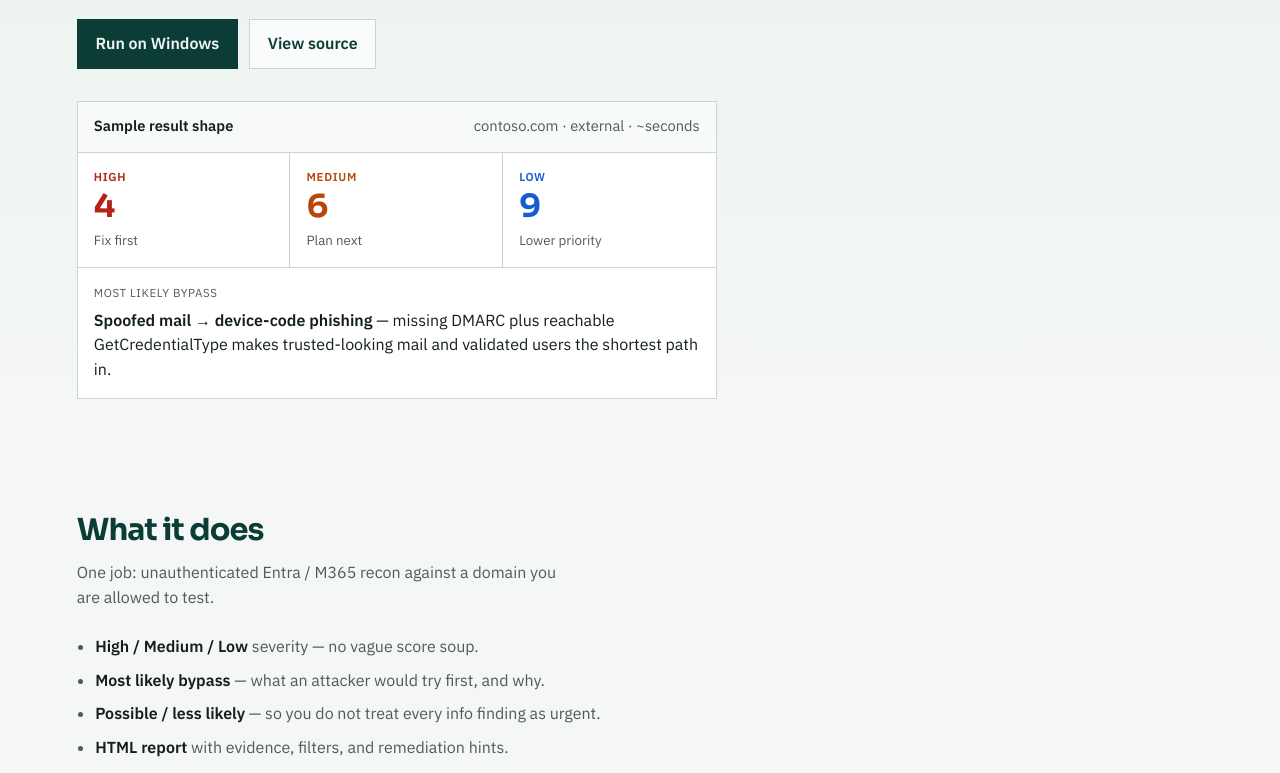
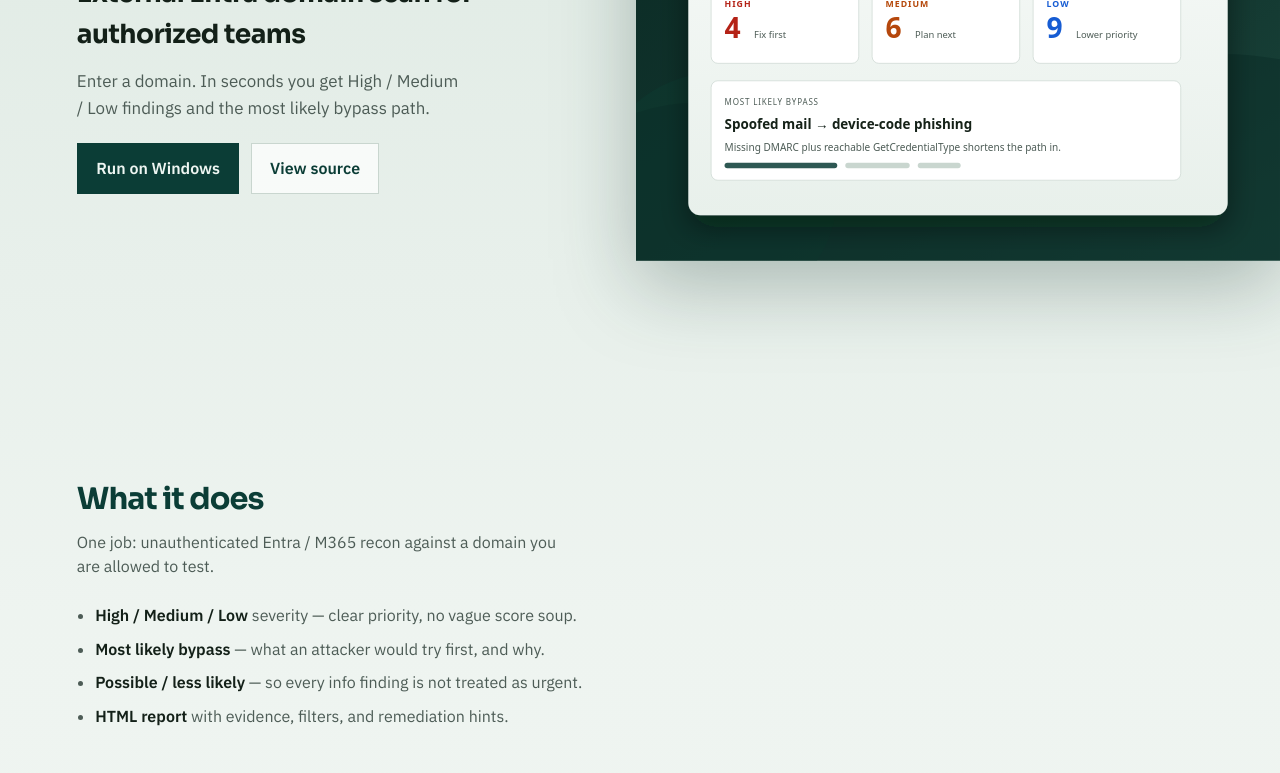
Before and after one commit to vladjoh/RedTeam, a plain HTML site: page docs/index.html in a window 1280 px wide. Shown: the part 377-1150 px from the top of the page. Drawn offline with Linux system fonts and the light colour scheme.

Commit message:
Host company site on Cloudflare Pages for private repos
Replace GitHub Pages with Cloudflare Pages so the repo can stay
private. Refresh the docs/ landing site and document custom domain
plus optional Access login gating.

Co-authored-by: Vlad Johansen <vladjoh@users.noreply.github.com>

```diff
--- a/docs/index.html
+++ b/docs/index.html
@@ -4,7 +4,15 @@
   <meta charset="utf-8" />
   <meta name="viewport" content="width=device-width, initial-scale=1" />
   <title>M365 Red Team — External Entra domain scan</title>
-  <meta name="description" content="Authorized external Entra / Microsoft 365 domain scan for Windows. High, Medium, Low findings. Most likely bypass paths. Verify results. Notify stakeholders." />
+  <meta name="description" content="Authorized external Entra / Microsoft 365 domain scan for Windows. High, Medium, Low findings and the most likely bypass path — in seconds." />
+  <meta name="theme-color" content="#0b3d36" />
+  <meta property="og:type" content="website" />
+  <meta property="og:title" content="M365 Red Team" />
+  <meta property="og:description" content="External Entra domain scan for authorized teams. Severity-ranked findings and the most likely bypass path." />
+  <meta property="og:image" content="hero-scan.svg" />
+  <meta name="twitter:card" content="summary_large_image" />
+
+
   <link rel="preconnect" href="https://fonts.googleapis.com" />
   <link rel="preconnect" href="https://fonts.gstatic.com" crossorigin />
   <link href="https://fonts.googleapis.com/css2?family=Sora:wght@550;650;700&family=IBM+Plex+Sans:wght@400;500;600&display=swap" rel="stylesheet" />
@@ -13,41 +21,37 @@
 <body>
   <header class="site-header">
     <a class="logo" href="#top">M365 Red Team</a>
-    <nav>
+    <nav aria-label="Primary">
       <a href="#product">Product</a>
       <a href="#checks">Checks</a>
       <a href="#install">Install</a>
       <a href="#rules">Rules</a>
+      <a href="#contact">Contact</a>
     </nav>
   </header>
 
   <main id="top">
-    <section class="hero">
+    <section class="hero" aria-label="M365 Red Team">
+      <div class="hero-copy">
         <p class="brand-mark">M365 Red Team</p>
         <h1>External Entra domain scan for authorized teams</h1>
         <p class="lede">
-        Enter a domain. In a few seconds you get High / Medium / Low findings,
-        the most likely bypass path, and a clear explanation of what matters less.
+          Enter a domain. In seconds you get High / Medium / Low findings
+          and the most likely bypass path.
         </p>
         <div class="cta-row">
           <a class="btn primary" href="#install">Run on Windows</a>
           <a class="btn ghost" href="https://github.com/vladjoh/RedTeam">View source</a>
         </div>
-
-      <div class="sample" aria-label="Sample severity summary">
-        <div class="sample-top">
-          <strong>Sample result shape</strong>
-          <span>contoso.com · external · ~seconds</span>
       </div>
-        <div class="hml">
-          <div class="high"><span>HIGH</span><b>4</b><small>Fix first</small></div>
-          <div class="medium"><span>MEDIUM</span><b>6</b><small>Plan next</small></div>
-          <div class="low"><span>LOW</span><b>9</b><small>Lower priority</small></div>
-        </div>
-        <div class="sample-bypass">
-          <div class="label">Most likely bypass</div>
-          <p><strong>Spoofed mail → device-code phishing</strong> — missing DMARC plus reachable GetCredentialType makes trusted-looking mail and validated users the shortest path in.</p>
-        </div>
+      <div class="hero-visual" aria-hidden="false">
+        <img
+          class="hero-image"
+          src="hero-scan.svg"
+          width="960"
+          height="640"
+          alt="Scan console showing High, Medium, and Low findings with the most likely bypass path"
+        />
       </div>
     </section>
 
@@ -55,28 +59,47 @@
       <h2>What it does</h2>
       <p class="section-lede">One job: unauthenticated Entra / M365 recon against a domain you are allowed to test.</p>
       <ul class="plain-list">
-        <li><strong>High / Medium / Low</strong> severity — no vague score soup.</li>
+        <li><strong>High / Medium / Low</strong> severity — clear priority, no vague score soup.</li>
         <li><strong>Most likely bypass</strong> — what an attacker would try first, and why.</li>
-        <li><strong>Possible / less likely</strong> — so you do not treat every info finding as urgent.</li>
+        <li><strong>Possible / less likely</strong> — so every info finding is not treated as urgent.</li>
         <li><strong>HTML report</strong> with evidence, filters, and remediation hints.</li>
       </ul>
     </section>
 
     <section id="checks" class="section section-alt">
       <h2>Check coverage</h2>
-      <p class="section-lede">Same problem space as full Entra recon suites — implemented as this product’s own external scanner.</p>
+      <p class="section-lede">The same problem space as full Entra recon suites — as this product’s own external scanner.</p>
       <div class="check-grid">
-        <article><h3>Tenant &amp; federation</h3><p>OpenID fingerprint, Managed/Federated realm, ADFS MEX / IdP-initiated hints, B2C / CIAM hosts.</p></article>
-        <article><h3>Identity enum</h3><p>GetCredentialType reachability, OneDrive URL patterns, Graph metadata.</p></article>
-        <article><h3>DNS / mail</h3><p>MX, SPF, DMARC, DKIM selectors, TXT SaaS markers, SRV.</p></article>
-        <article><h3>M365 services</h3><p>SharePoint / OneDrive / admin hosts, REST anonymity check, EXO endpoints, common app portals.</p></article>
-        <article><h3>MFA / auth gaps</h3><p>ROPC risk class, device-code phishing, EWS Basic advert, ADFS WS-Trust endpoints.</p></article>
-        <article><h3>OAuth &amp; Azure edge</h3><p>Consent / FOCI risk classes, dangling Azure CNAMEs, Power Pages OData probes.</p></article>
+        <article>
+          <h3>Tenant &amp; federation</h3>
+          <p>OpenID fingerprint, Managed/Federated realm, ADFS MEX / IdP-initiated hints, B2C / CIAM hosts.</p>
+        </article>
+        <article>
+          <h3>Identity enum</h3>
+          <p>GetCredentialType reachability, OneDrive URL patterns, Graph metadata.</p>
+        </article>
+        <article>
+          <h3>DNS / mail</h3>
+          <p>MX, SPF, DMARC, DKIM selectors, TXT SaaS markers, SRV.</p>
+        </article>
+        <article>
+          <h3>M365 services</h3>
+          <p>SharePoint / OneDrive / admin hosts, REST anonymity check, EXO endpoints, common app portals.</p>
+        </article>
+        <article>
+          <h3>MFA / auth gaps</h3>
+          <p>ROPC risk class, device-code phishing, EWS Basic advert, ADFS WS-Trust endpoints.</p>
+        </article>
+        <article>
+          <h3>OAuth &amp; Azure edge</h3>
+          <p>Consent / FOCI risk classes, dangling Azure CNAMEs, Power Pages OData probes.</p>
+        </article>
       </div>
     </section>
 
     <section id="install" class="section">
       <h2>Install on Windows</h2>
+      <p class="section-lede">Python 3.11+, then two scripts. The browser opens when the app is ready.</p>
       <ol class="steps">
         <li>
           <strong>Python 3.11+</strong>
@@ -88,14 +111,14 @@
 cd RedTeam
 .\scripts\setup-windows.ps1
 .\scripts\run-assessment.ps1</code></pre>
-          <p>Browser opens <code>http://localhost:8501</code> when ready.</p>
+          <p>Browser opens <code>http://localhost:8501</code>.</p>
         </li>
         <li>
           <strong>Scan</strong>
           <p>Enter an authorized domain → <strong>Start external scan</strong> → read High / Medium / Low → download the report.</p>
         </li>
       </ol>
-      <p><a href="https://github.com/vladjoh/RedTeam/blob/main/SETUP-WINDOWS.md">SETUP-WINDOWS.md</a></p>
+      <p class="doc-link"><a href="https://github.com/vladjoh/RedTeam/blob/main/SETUP-WINDOWS.md">Full Windows setup guide</a></p>
     </section>
 
     <section id="rules" class="section section-alt">
@@ -106,11 +129,24 @@ cd RedTeam
         <p>Always verify findings on the target before changing production controls. The scan uses public endpoints only and finishes in seconds — that does not make surprise testing OK.</p>
       </div>
     </section>
+
+    <section id="contact" class="section">
+      <h2>Contact</h2>
+      <p class="section-lede">Questions, authorized-use partnerships, or issues with the scanner.</p>
+      <div class="cta-row">
+        <a class="btn primary" href="https://github.com/vladjoh/RedTeam/issues">Open a GitHub issue</a>
+        <a class="btn ghost" href="https://github.com/vladjoh/RedTeam">Repository</a>
+      </div>
+    </section>
   </main>
 
   <footer class="site-footer">
     <p><span class="logo">M365 Red Team</span></p>
-    <p><a href="https://github.com/vladjoh/RedTeam">GitHub</a></p>
+    <p>
+      <a href="https://github.com/vladjoh/RedTeam">GitHub</a>
+      ·
+      <a href="https://github.com/vladjoh/RedTeam/blob/main/docs/CLOUDFLARE.md">Cloudflare hosting</a>
+    </p>
   </footer>
   <script src="main.js"></script>
 </body>
--- a/docs/main.js
+++ b/docs/main.js
@@ -6,8 +6,9 @@
     window.addEventListener("scroll", onScroll, { passive: true });
   }
 
+  const reduceMotion = window.matchMedia("(prefers-reduced-motion: reduce)").matches;
   const sections = document.querySelectorAll(".section");
-  if ("IntersectionObserver" in window) {
+  if (!reduceMotion && "IntersectionObserver" in window) {
     const io = new IntersectionObserver(
       (entries) => {
         entries.forEach((entry) => {
--- a/docs/styles.css
+++ b/docs/styles.css
@@ -1,9 +1,10 @@
 :root {
   --ink: #132018;
   --muted: #4d5c56;
-  --paper: #f4f7f5;
+  --paper: #eef4f0;
   --line: #c9d6cf;
   --accent: #0b3d36;
+  --accent-deep: #062821;
   --high: #b42318;
   --medium: #b54708;
   --low: #175cd3;
@@ -19,7 +20,8 @@ body {
   font-family: var(--font-body);
   color: var(--ink);
   background:
-    linear-gradient(180deg, #e7f0eb 0%, var(--paper) 28%, var(--paper) 100%);
+    radial-gradient(1200px 500px at 85% -10%, rgba(47, 110, 90, 0.18), transparent 60%),
+    linear-gradient(180deg, #dce8e1 0%, var(--paper) 32%, #f5f8f6 100%);
   line-height: 1.55;
 }
 a { color: var(--accent); }
@@ -32,8 +34,8 @@ a { color: var(--accent); }
   padding: 1rem 6vw;
   position: sticky;
   top: 0;
-  background: rgba(244, 247, 245, 0.92);
-  backdrop-filter: blur(8px);
+  background: rgba(238, 244, 240, 0.9);
+  backdrop-filter: blur(10px);
   border-bottom: 1px solid transparent;
   z-index: 5;
 }
@@ -50,113 +52,93 @@ a { color: var(--accent); }
 .site-header nav a:hover { color: var(--accent); }
 
 .hero {
-  padding: 4.5rem 6vw 3rem;
-  max-width: 920px;
+  min-height: calc(100vh - 4.2rem);
+  display: grid;
+  grid-template-columns: minmax(280px, 0.9fr) minmax(320px, 1.1fr);
+  align-items: center;
+  gap: 2rem;
+  padding: 2.5rem 0 2.5rem 6vw;
+  overflow: hidden;
+}
+.hero-copy {
+  max-width: 34rem;
+  padding-right: 1rem;
+  z-index: 1;
 }
 .brand-mark {
   font-family: var(--font-display);
   font-weight: 700;
-  font-size: clamp(2.4rem, 5vw, 3.4rem);
-  letter-spacing: -0.04em;
-  margin: 0 0 0.7rem;
+  font-size: clamp(2.5rem, 5.4vw, 3.7rem);
+  letter-spacing: -0.045em;
+  margin: 0 0 0.75rem;
   color: var(--accent);
-  line-height: 1.05;
-  animation: rise 0.65s ease both;
+  line-height: 1.02;
+  animation: rise 0.7s ease both;
 }
 .hero h1 {
   font-family: var(--font-display);
-  font-size: clamp(1.25rem, 2.3vw, 1.7rem);
+  font-size: clamp(1.2rem, 2.2vw, 1.65rem);
   font-weight: 600;
   margin: 0 0 0.85rem;
   max-width: 22ch;
   letter-spacing: -0.02em;
-  animation: rise 0.65s ease 0.06s both;
+  animation: rise 0.7s ease 0.08s both;
 }
 .lede {
   color: var(--muted);
-  max-width: 42ch;
-  margin: 0 0 1.35rem;
-  font-size: 1.05rem;
-  animation: rise 0.65s ease 0.12s both;
+  max-width: 38ch;
+  margin: 0 0 1.4rem;
+  font-size: 1.06rem;
+  animation: rise 0.7s ease 0.14s both;
 }
 .cta-row {
   display: flex;
   flex-wrap: wrap;
   gap: 0.7rem;
-  margin-bottom: 2rem;
-  animation: rise 0.65s ease 0.18s both;
+  animation: rise 0.7s ease 0.2s both;
 }
 .btn {
   display: inline-flex;
   align-items: center;
-  padding: 0.72rem 1.1rem;
+  padding: 0.75rem 1.15rem;
   text-decoration: none;
   font-weight: 600;
   border: 1px solid transparent;
+  transition: transform 0.2s ease, background 0.2s ease, border-color 0.2s ease;
 }
+.btn:hover { transform: translateY(-1px); }
 .btn.primary { background: var(--accent); color: #eef6f2; }
-.btn.ghost { border-color: var(--line); color: var(--accent); background: rgba(255,255,255,.7); }
+.btn.primary:hover { background: var(--accent-deep); }
+.btn.ghost {
+  border-color: var(--line);
+  color: var(--accent);
+  background: rgba(255, 255, 255, 0.72);
+}
+.btn.ghost:hover { border-color: var(--accent); }
 
-.sample {
-  border: 1px solid var(--line);
-  background: #fff;
-  max-width: 640px;
-  animation: rise 0.7s ease 0.22s both;
+.hero-visual {
+  position: relative;
+  height: 100%;
+  min-height: 420px;
+  display: flex;
+  align-items: center;
+  justify-content: flex-end;
+  animation: drift-in 0.9s ease 0.12s both;
 }
-.sample-top {
-  display: flex;
-  justify-content: space-between;
-  gap: 1rem;
-  flex-wrap: wrap;
-  padding: 0.85rem 1rem;
-  border-bottom: 1px solid var(--line);
-  background: #f7faf8;
-  font-size: 0.92rem;
+.hero-image {
+  width: min(100%, 920px);
+  height: auto;
+  display: block;
+  object-fit: cover;
+  object-position: left center;
+  filter: drop-shadow(0 24px 40px rgba(6, 40, 33, 0.28));
+  transform-origin: 70% 50%;
+  animation: float-soft 7s ease-in-out infinite;
 }
-.sample-top span { color: var(--muted); }
-.hml {
-  display: grid;
-  grid-template-columns: repeat(3, 1fr);
-  gap: 0;
-}
-.hml > div {
-  padding: 0.95rem 1rem;
-  border-right: 1px solid var(--line);
-}
-.hml > div:last-child { border-right: 0; }
-.hml span {
-  display: block;
-  font-size: 0.72rem;
-  font-weight: 700;
-  letter-spacing: 0.06em;
-}
-.hml b {
-  display: block;
-  font-family: var(--font-display);
-  font-size: 2rem;
-  line-height: 1.1;
-  margin: 0.2rem 0;
-}
-.hml small { color: var(--muted); }
-.high span, .high b { color: var(--high); }
-.medium span, .medium b { color: var(--medium); }
-.low span, .low b { color: var(--low); }
-.sample-bypass {
-  padding: 1rem;
-  border-top: 1px solid var(--line);
-}
-.sample-bypass .label {
-  font-size: 0.72rem;
-  text-transform: uppercase;
-  letter-spacing: 0.05em;
-  color: var(--muted);
-  margin-bottom: 0.35rem;
-}
-.sample-bypass p { margin: 0; color: var(--ink); }
 
-.section { padding: 3.75rem 6vw; max-width: 1100px; }
+.section { padding: 3.9rem 6vw; max-width: 1100px; }
 .section-alt {
-  background: rgba(255,255,255,.65);
+  background: rgba(255, 255, 255, 0.62);
   border-block: 1px solid var(--line);
   max-width: none;
 }
@@ -177,7 +159,7 @@ a { color: var(--accent); }
 .check-grid {
   display: grid;
   grid-template-columns: repeat(3, 1fr);
-  gap: 1.25rem 1.5rem;
+  gap: 1.4rem 1.6rem;
 }
 .check-grid h3 {
   font-family: var(--font-display);
@@ -189,6 +171,7 @@ a { color: var(--accent); }
 .steps { margin: 0; padding-left: 1.2rem; max-width: 720px; }
 .steps li { margin-bottom: 1.1rem; }
 .steps p { margin: 0.35rem 0 0; color: var(--muted); }
+.doc-link { margin-top: 1.25rem; }
 pre {
   background: #132018;
   color: #d7ebe2;
@@ -213,23 +196,56 @@ code { font-family: ui-monospace, "Cascadia Code", monospace; }
   border-top: 1px solid var(--line);
   display: flex;
   justify-content: space-between;
+  gap: 1rem;
+  flex-wrap: wrap;
   color: var(--muted);
   font-size: 0.9rem;
 }
 .site-footer .logo { color: var(--accent); }
+.site-footer a { text-decoration: none; }
+.site-footer a:hover { text-decoration: underline; }
 
 @keyframes rise {
-  from { opacity: 0; transform: translateY(12px); }
+  from { opacity: 0; transform: translateY(14px); }
   to { opacity: 1; transform: none; }
 }
+@keyframes drift-in {
+  from { opacity: 0; transform: translateX(28px); }
+  to { opacity: 1; transform: none; }
+}
+@keyframes float-soft {
+  0%, 100% { transform: translateY(0); }
+  50% { transform: translateY(-8px); }
+}
 
-@media (max-width: 860px) {
+@media (max-width: 960px) {
+  .hero {
+    grid-template-columns: 1fr;
+    min-height: auto;
+    padding: 3rem 5vw 1.5rem;
+  }
+  .hero-visual {
+    min-height: 0;
+    justify-content: center;
+    margin: 0 -5vw;
+  }
+  .hero-image {
+    width: 100%;
+    border-radius: 0;
+    animation: none;
+  }
+  .check-grid { grid-template-columns: 1fr 1fr; }
+}
+
+@media (max-width: 640px) {
+  .site-header nav { display: none; }
   .check-grid { grid-template-columns: 1fr; }
-  .hml { grid-template-columns: 1fr; }
-  .hml > div { border-right: 0; border-bottom: 1px solid var(--line); }
-  .hml > div:last-child { border-bottom: 0; }
+  .section, .site-footer { padding-left: 5vw; padding-right: 5vw; }
 }
-@media (max-width: 600px) {
-  .site-header nav { display: none; }
-  .hero, .section, .site-footer { padding-left: 5vw; padding-right: 5vw; }
+
+@media (prefers-reduced-motion: reduce) {
+  *, *::before, *::after {
+    animation: none !important;
+    transition: none !important;
+  }
 }
```
Also changed, not shown: docs/hero-scan.svg (added), 7 other files. Lines whose indentation alone changed are shown as unchanged.
